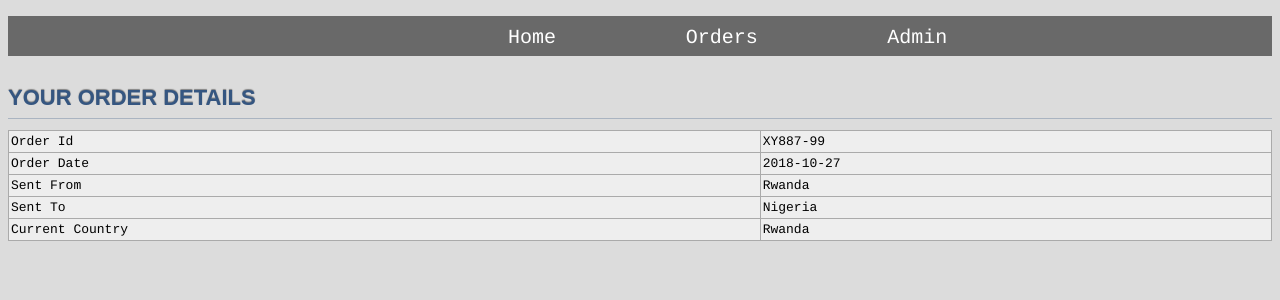
After one commit to evaristrust/SendIt, a PHP site: page /order_detail.html in a window 1280 px wide. The commit adds this page. Shown: the top 300 px of the page. Run offline with PHP 8.4, Linux system fonts and the light colour scheme.

Commit message:
UI Order Details

```diff
--- a/css/style.css
+++ b/css/style.css
@@ -188,3 +188,35 @@ form.beautiful_form .submit_btn:hover {
     padding: 20px;
     cursor: pointer;
 }
+
+table.beautiful_table {
+  border: 1px solid #1C6EA4;
+  background-color: #EEEEEE;
+  width: 100%;
+  text-align: left;
+  border-collapse: collapse;
+  margin-bottom: 50px;
+}
+table.beautiful_table td, table.beautiful_table th {
+  border: 1px solid #AAAAAA;
+  padding: 3px 2px;
+}
+table.beautiful_table tbody td {
+  font-size: 13px;
+}
+table.beautiful_table thead {
+  background: #1C6EA4;
+  background: -moz-linear-gradient(top, #5592bb 0%, #327cad 66%, #1C6EA4 100%);
+  background: -webkit-linear-gradient(top, #5592bb 0%, #327cad 66%, #1C6EA4 100%);
+  background: linear-gradient(to bottom, #5592bb 0%, #327cad 66%, #1C6EA4 100%);
+  border-bottom: 2px solid #444444;
+}
+table.beautiful_table thead th {
+  font-size: 15px;
+  font-weight: bold;
+  color: #FFFFFF;
+  border-left: 2px solid #D0E4F5;
+}
+table.beautiful_table thead th:first-child {
+  border-left: none;
+}
--- /dev/null
+++ b/order_detail.html
@@ -0,0 +1,35 @@
+<!Doctype html>
+<html>
+<head>
+  <meta charset="UTF-8">
+  <meta name="viewport" content="width=device-width, initial-scale=1">
+  <link rel="stylesheet" type="text/css" href="css/style.css">
+</head>
+
+<body>
+  <nav>
+    <ul>
+      <li><a href="index.html">Home</a></li>
+      <li><a href="#">Orders</a>
+        <ul>
+          <li><a href="order.html"> Create Order</a></li>
+          <li><a href="orders.html">Orders</a></li>
+        </ul>
+      </li>
+      <li><a href="admin/index.html">Admin</a></li>
+    </ul>
+  </nav>
+
+  <h3 class="page_header">Your Order Details</h3>
+
+  <table class="beautiful_table">
+    <tr><td>Order Id</td><td>XY887-99</td></tr>
+    <tr><td>Order Date</td><td>2018-10-27</td></tr>
+    <tr><td>Sent From</td><td>Rwanda</td></tr>
+    <tr><td>Sent To</td><td>Nigeria</td></tr>
+    <tr><td>Current Country</td><td>Rwanda</td></tr>
+  </table>
+
+</body>
+
+</html>
```
